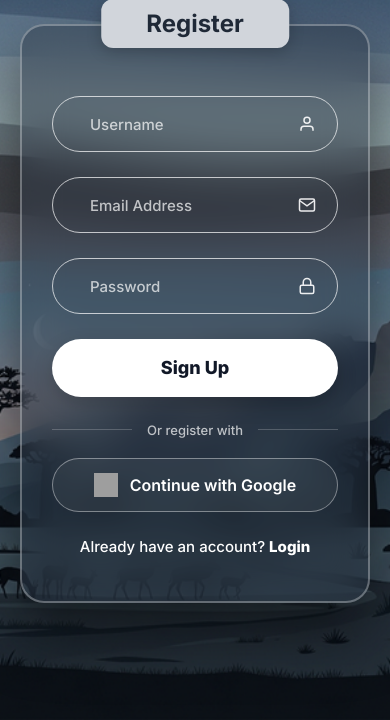
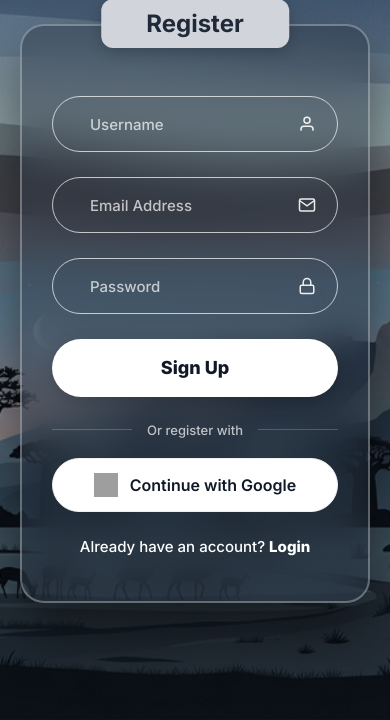
Before and after one commit to YorichiTsugikuni721/Orbian-, a PHP site: page /auth/signup.html in a window 390 px wide. Shown: the part 124-844 px from the top of the page. Run offline with PHP 8.4, Linux system fonts and the light colour scheme; some libraries are stand-ins or nearby versions; grey boxes are pictures that could not be loaded.

Commit message:
🎨 UI Fix: Updated mobile Google button style to match the premium desktop look

```diff
--- a/ai-assistant/auth/login-mobile.html
+++ b/ai-assistant/auth/login-mobile.html
@@ -63,9 +63,6 @@
 
                 <div class="oauth-buttons">
                     <button type="button" class="oauth-btn" id="googleBtnWrapper" onclick="oauthLogin('google')">
-                        <div id="googleBtn"
-                            style="position: absolute; opacity: 0; width: 100%; height: 100%; top: 0; left: 0; z-index: 10;">
-                        </div>
                         <img src="https://www.gstatic.com/images/branding/product/1x/gsa_512dp.png" alt="Google">
                         <span style="font-family: inherit;">Continue with Google</span>
                     </button>
@@ -119,7 +116,7 @@
     <!-- Mobile Toast -->
     <div id="toast" class="toast"></div>
 
-    <script src="auth.js"></script>
+    <script src="auth.js?v=6"></script>
 </body>
 
 </html>
--- a/ai-assistant/auth/savanna-style.css
+++ b/ai-assistant/auth/savanna-style.css
@@ -244,14 +244,14 @@ body {
 .oauth-btn {
     width: 100%;
     height: 54px;
-    background: rgba(255, 255, 255, 0.05);
-    border: 1px solid rgba(255, 255, 255, 0.4);
+    background: #ffffff;
+    border: 1px solid #eeeeee;
     border-radius: 27px;
     display: flex;
     align-items: center;
     justify-content: center;
     gap: 12px;
-    color: #fff;
+    color: #111827;
     font-size: 16px;
     font-weight: 600;
     position: relative;
@@ -260,7 +260,7 @@ body {
 }
 
 .oauth-btn:active {
-    background: rgba(255, 255, 255, 0.15);
+    background: #f3f4f6;
     transform: scale(0.98);
 }
 
--- a/ai-assistant/auth/signup-mobile.html
+++ b/ai-assistant/auth/signup-mobile.html
@@ -63,9 +63,6 @@
 
                 <div class="oauth-buttons">
                     <button type="button" class="oauth-btn" id="googleSignupBtnWrapper" onclick="oauthLogin('google')">
-                        <div id="googleSignupBtn"
-                            style="position: absolute; opacity: 0; width: 100%; height: 100%; top: 0; left: 0; z-index: 10;">
-                        </div>
                         <img src="https://www.gstatic.com/images/branding/product/1x/gsa_512dp.png" alt="Google">
                         <span style="font-family: inherit;">Continue with Google</span>
                     </button>
@@ -82,7 +79,7 @@
     <!-- Mobile Toast -->
     <div id="toast" class="toast"></div>
 
-    <script src="auth.js"></script>
+    <script src="auth.js?v=6"></script>
 </body>
 
 </html>
```
